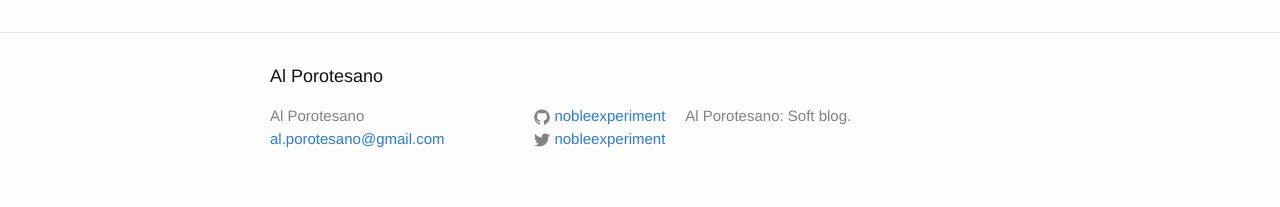
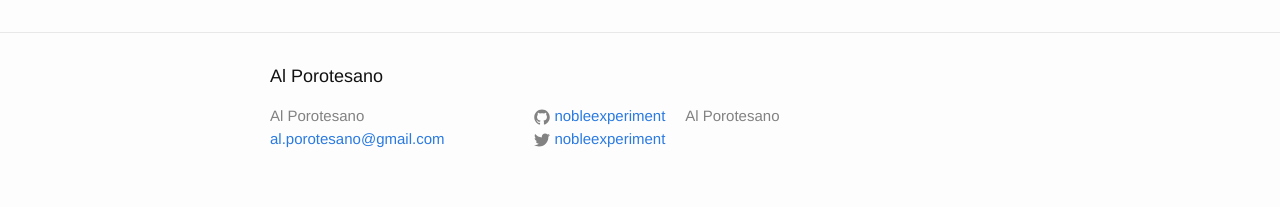
Before and after one commit to nobleexperiment/nobleexperiment.github.io, a Jekyll site: the page built from index.html, in a window 1280 px wide. Shown: the part 1110-1317 px from the top of the page. Built offline with Jekyll 4.4.1, drawn with Linux system fonts in a browser that asks for light colours; Markdown is read by kramdown in place of the engine named in the settings.

Commit message:
Update _config.yml

```diff
--- a/_config.yml
+++ b/_config.yml
@@ -9,9 +9,9 @@
 title: Al Porotesano
 email: al.porotesano@gmail.com
 description: > # this means to ignore newlines until "baseurl:"
-  Al Porotesano: Soft blog.
+  Al Porotesano
 baseurl: "" # the subpath of your site, e.g. /blog
-url: "http://yourdomain.com" # the base hostname & protocol for your site
+url: "" # the base hostname & protocol for your site
 twitter_username: nobleexperiment
 github_username:  nobleexperiment
 
```
